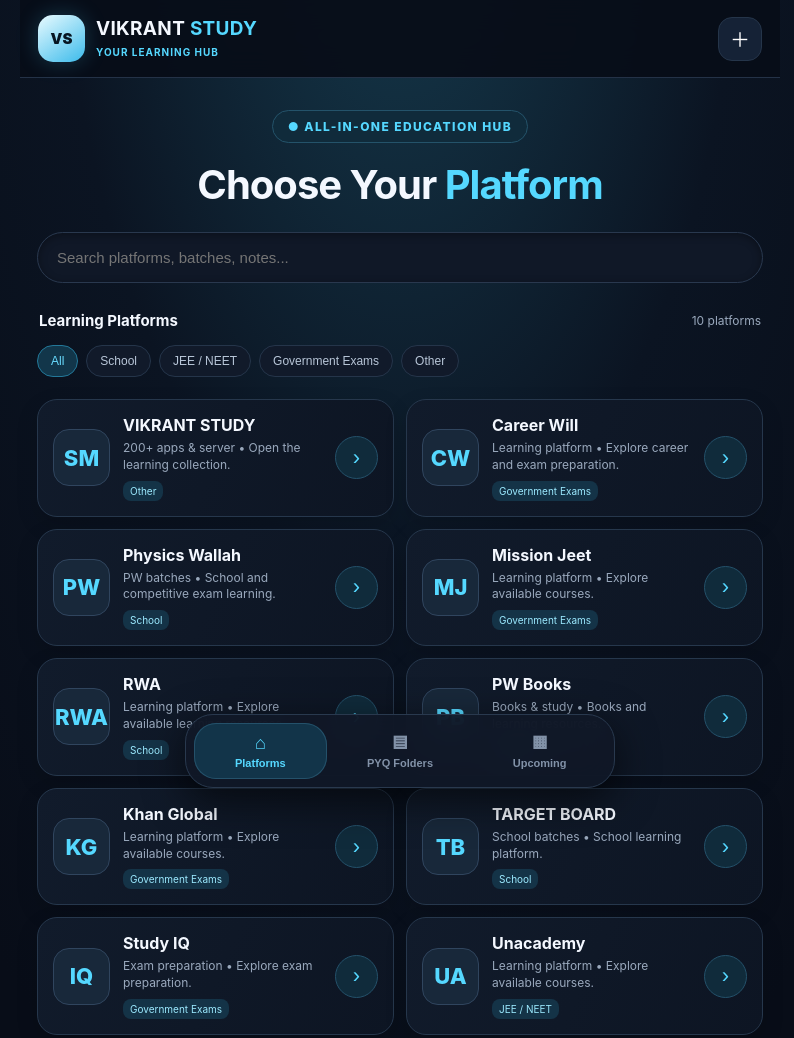
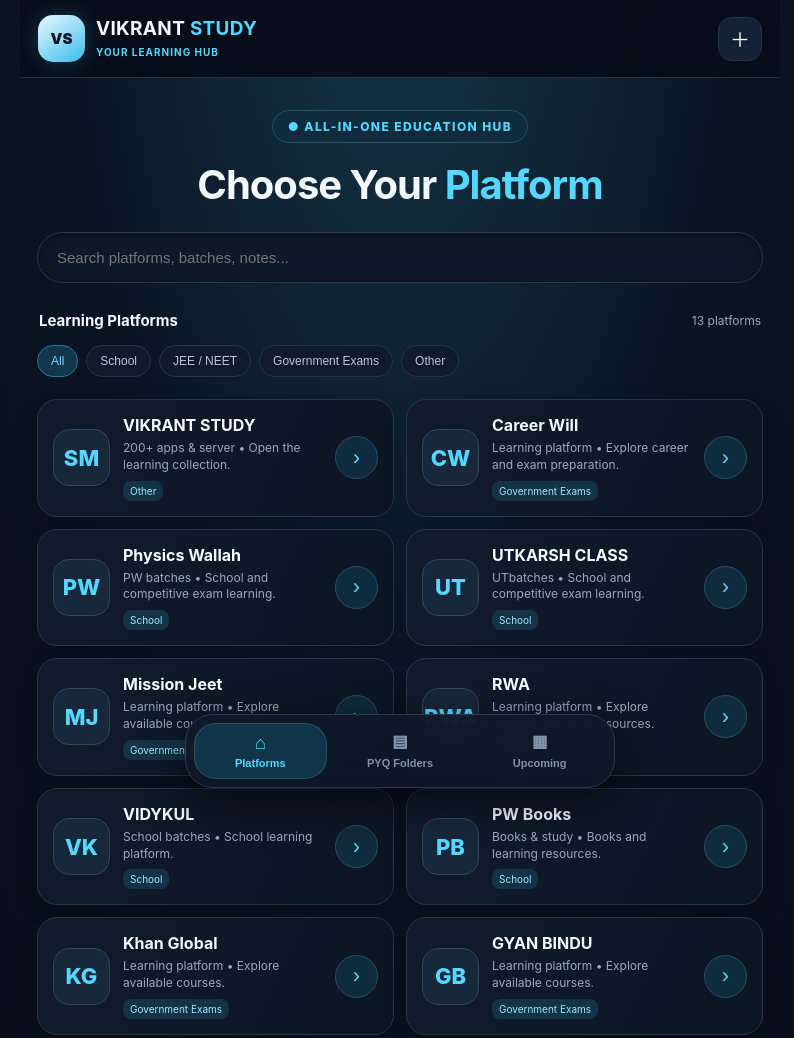
Before and after one commit to vikrant440/VIKRANT-STUDY, a plain HTML site: page index.html in a window 1280 px wide. Shown: the top 1038 px of the page, without its empty margins (240-1034 px from the left). Drawn offline with Linux system fonts and the light colour scheme.

Commit message:
Update index.html

```diff
--- a/index.html
+++ b/index.html
@@ -74,10 +74,13 @@ const seed=[
  {name:"VIKRANT STUDY",batch:"200+ apps & server",category:"Other",desc:"Open the learning collection.",initial:"SM"},
  {name:"Career Will",batch:"Learning platform",category:"Government Exams",desc:"Explore career and exam preparation.",initial:"CW"},
  {name:"Physics Wallah",batch:"PW batches",category:"School",desc:"School and competitive exam learning.",initial:"PW"},
+ {name:"UTKARSH CLASS",batch:"UTbatches",category:"School",desc:"School and competitive exam learning.",initial:"UT"},
  {name:"Mission Jeet",batch:"Learning platform",category:"Government Exams",desc:"Explore available courses.",initial:"MJ"},
  {name:"RWA",batch:"Learning platform",category:"School",desc:"Explore available learning resources.",initial:"RWA"},
+ {name:"VIDYKUL",batch:"School batches",category:"School",desc:"School learning platform.",initial:"VK"},
  {name:"PW Books",batch:"Books & study",category:"School",desc:"Books and learning resources.",initial:"PB"},
  {name:"Khan Global",batch:"Learning platform",category:"Government Exams",desc:"Explore available courses.",initial:"KG"},
+ {name:"GYAN BINDU",batch:"Learning platform",category:"Government Exams",desc:"Explore available courses.",initial:"GB"},
  {name:"TARGET BOARD",batch:"School batches",category:"School",desc:"School learning platform.",initial:"TB"},
  {name:"Study IQ",batch:"Exam preparation",category:"Government Exams",desc:"Explore exam preparation.",initial:"IQ"},
  {name:"Unacademy",batch:"Learning platform",category:"JEE / NEET",desc:"Explore available courses.",initial:"UA"}
```
